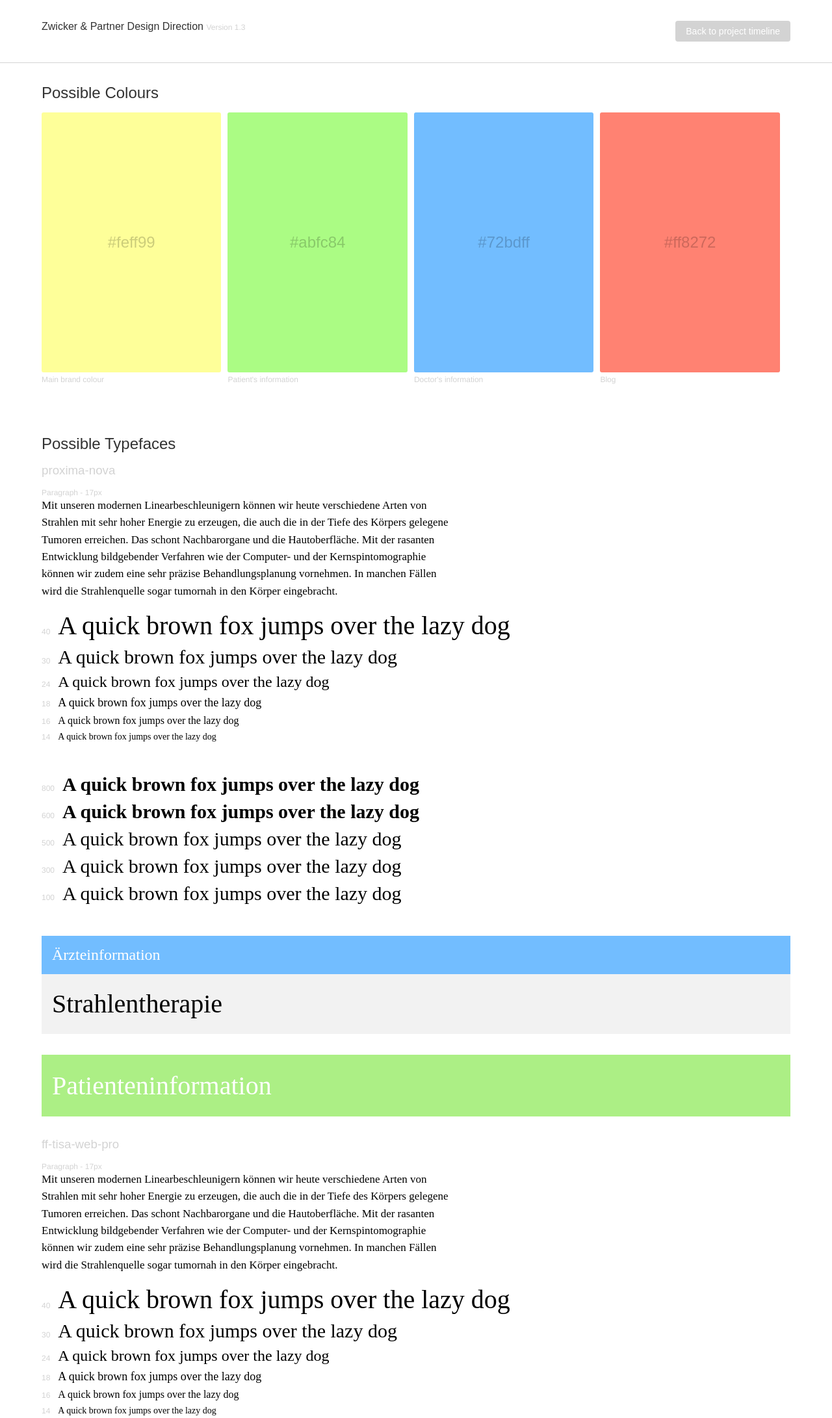
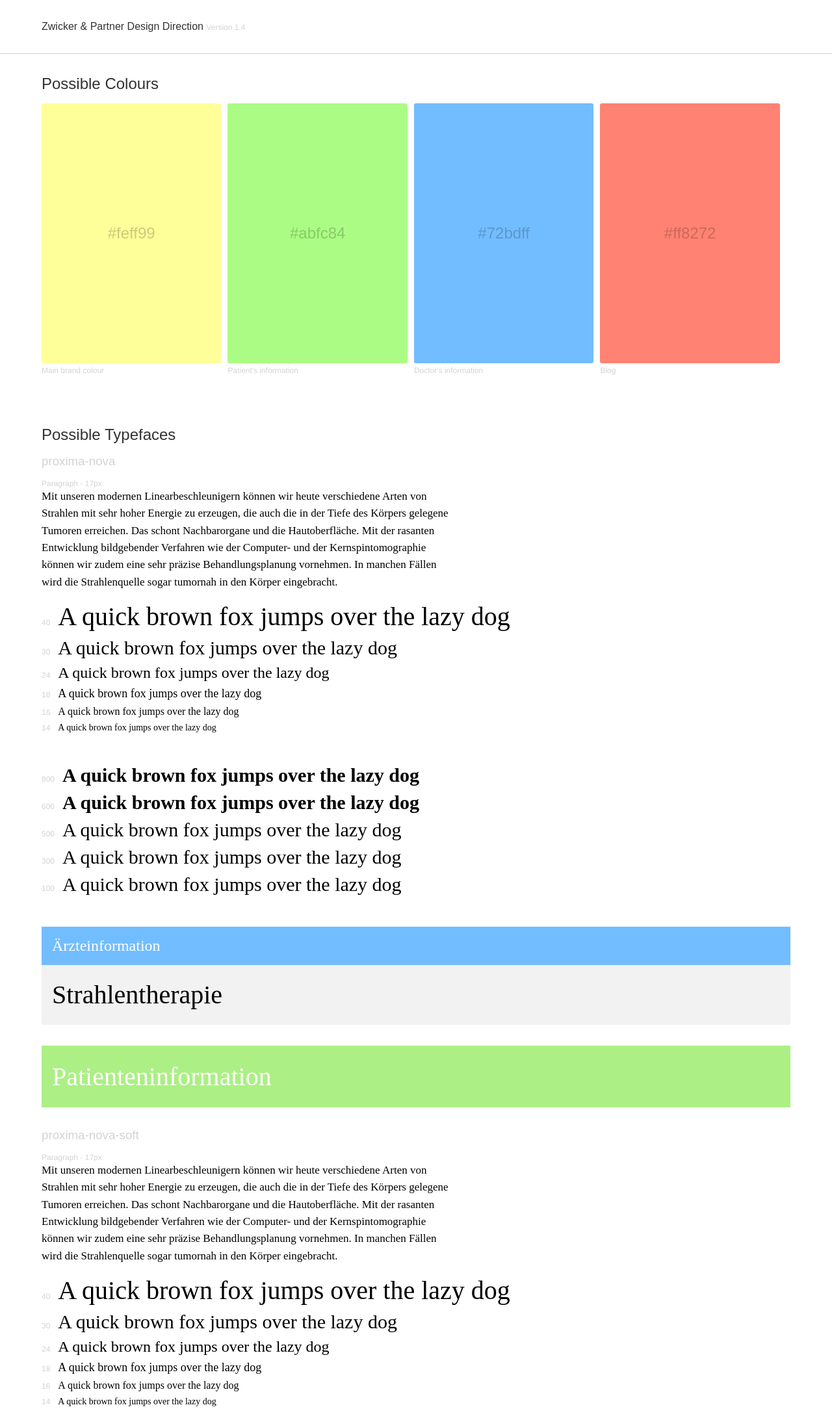
Before and after one commit to awesomephant/rk-design-direction, a website: page index.html in a window 1280 px wide. Shown: the top 2182 px of the page at 65% size. Drawn offline with Linux system fonts and the light colour scheme.

Commit message:
added proxima nova soft

```diff
--- a/design.json
+++ b/design.json
@@ -1,5 +1,5 @@
 {
-    "version": "1.3",
+    "version": "1.4",
     "demoText": "A quick brown fox jumps over the lazy dog",
     "demoParagraph": "Mit unseren modernen Linearbeschleunigern können wir heute verschiedene Arten von Strahlen mit sehr hoher Energie zu erzeugen, die auch die in der Tiefe des Körpers gelegene Tumoren erreichen. Das schont Nachbarorgane und die Hautoberfläche. Mit der rasanten Entwicklung bildgebender Verfahren wie der Computer- und der Kernspintomographie können wir zudem eine sehr präzise Behandlungsplanung vornehmen. In manchen Fällen wird die Strahlenquelle sogar tumornah in den Körper eingebracht.",
     "colors": [
@@ -22,7 +22,7 @@
     ],
     "typefaces": [
         "proxima-nova",
-        "ff-tisa-web-pro"
+        "proxima-nova-soft"
     ],
     "images": [
         "https://www.radiologen-konstanz.de/typo3temp/pics/222213bcba.jpg",
--- a/index.html
+++ b/index.html
@@ -16,8 +16,7 @@
 <body>
 
     <header class="document-header">
-        <h1 class="section-title">Zwicker & Partner Design Direction <span class='annotation'>Version 1.3</span></h1>
-        <a href="http://maxkoehler.com/2015/zwicker-und-partner-responsive-redesign/" class="hub">Back to project timeline</a>
+        <h1 class="section-title">Zwicker & Partner Design Direction <span class='annotation'>Version 1.4</span></h1>
     </header>
     <section>
         <h2 class='section-title'>Possible Colours</h2>
@@ -76,12 +75,12 @@
             </header>
         </li>
         </ul>
-        <h3 class='section-title typeface'>ff-tisa-web-pro</h3>
+        <h3 class='section-title typeface'>proxima-nova-soft</h3>
         <span class="annotation">Paragraph - 17px</span>
-        <p class='font-copy' style='font-family: ff-tisa-web-pro'>
+        <p class='font-copy' style='font-family: proxima-nova-soft'>
             Mit unseren modernen Linearbeschleunigern können wir heute verschiedene Arten von Strahlen mit sehr hoher Energie zu erzeugen, die auch die in der Tiefe des Körpers gelegene Tumoren erreichen. Das schont Nachbarorgane und die Hautoberfläche. Mit der rasanten Entwicklung bildgebender Verfahren wie der Computer- und der Kernspintomographie können wir zudem eine sehr präzise Behandlungsplanung vornehmen. In manchen Fällen wird die Strahlenquelle sogar tumornah in den Körper eingebracht.
         </p>
-        <ul style='font-family: ff-tisa-web-pro' class='typeface'>
+        <ul style='font-family: proxima-nova-soft' class='typeface'>
             <li style='font-size: 40px;'><span class="annotation typeface-size">40</span>A quick brown fox jumps over the lazy dog</li>
             <li style='font-size: 30px'><span class="annotation typeface-size">30</span>A quick brown fox jumps over the lazy dog</li>
             <li style='font-size: 24px'><span class="annotation typeface-size">24</span>A quick brown fox jumps over the lazy dog</li>
@@ -89,14 +88,14 @@
             <li style='font-size: 16px'><span class="annotation typeface-size">16</span>A quick brown fox jumps over the lazy dog</li>
             <li style='font-size: 14px'><span class="annotation typeface-size">14</span>A quick brown fox jumps over the lazy dog</li>
         </ul>
-        <ul style='font-size: 30px; font-family: ff-tisa-web-pro' class='typeface'>
+        <ul style='font-size: 30px; font-family: proxima-nova-soft' class='typeface'>
             <li style='font-weight: 800;'><span class="annotation">800</span>A quick brown fox jumps over the lazy dog</li>
             <li style='font-weight: 600'><span class="annotation">600</span>A quick brown fox jumps over the lazy dog</li>
             <li style='font-weight: 500'><span class="annotation">500</span>A quick brown fox jumps over the lazy dog</li>
             <li style='font-weight: 300'><span class="annotation">300</span>A quick brown fox jumps over the lazy dog</li>
             <li style='font-weight: 100'><span class="annotation">100</span>A quick brown fox jumps over the lazy dog</li>
         </ul>
-        <ul class="components" style='font-family: ff-tisa-web-pro'>
+        <ul class="components" style='font-family: proxima-nova-soft'>
         <li>
             <header class='header-page doctors'>
                 <h2>Ärzteinformation</h2>
```
